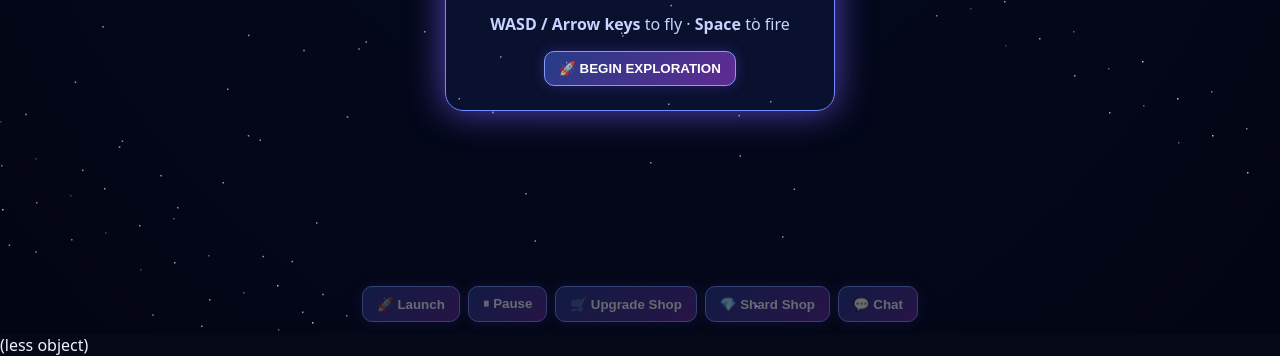
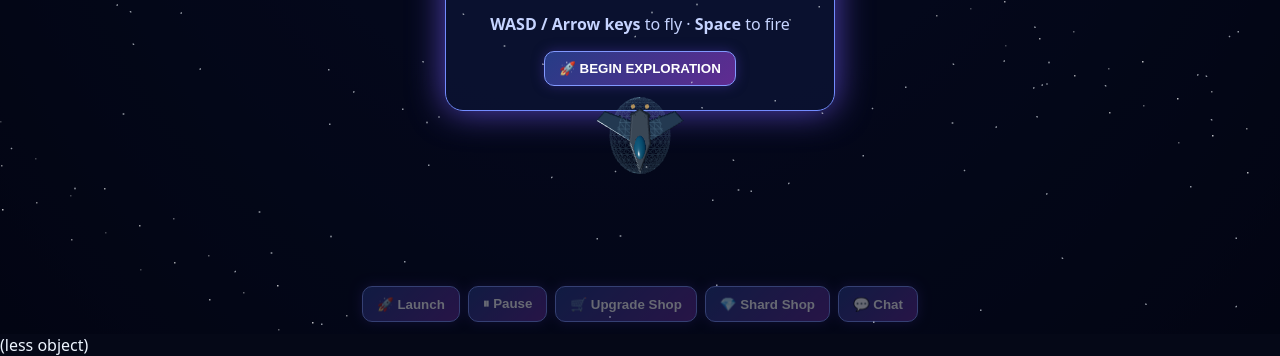
Before and after one commit to kimpanha29-glitch/galaxy-explorer, a plain HTML site: page index.html in a window 1280 px wide. Shown: the part 466-822 px from the top of the page. Drawn offline with nearby package versions, Linux system fonts and the light colour scheme; animation ran at ten frames a second.

Commit message:
Correct ship screen coordinates and keep object speed constant

```diff
--- a/index.html
+++ b/index.html
@@ -127,9 +127,9 @@ window.galaxy3D={
  update(data){
   lastData=data;
   const w=main.clientWidth,h=main.clientHeight;
-  camera.position.set(w/2,h/2,1200);camera.lookAt(w/2,h/2,0);
+  camera.position.set(0,0,1200);camera.lookAt(0,0,0);
   camera.left=-w/2;camera.right=w/2;camera.top=h/2;camera.bottom=-h/2;camera.updateProjectionMatrix();
-  ship.position.set(data.ship.x,h/2-data.ship.y,35);
+  ship.position.set(data.ship.x-w/2,h/2-data.ship.y,35);
   ship.userData.bank=data.bank||0;
   shield.visible=data.shield>0;
   for(const obj of targetMeshes.values())world.remove(obj);
@@ -261,7 +261,7 @@ function shop(){ $('shopItems').innerHTML=upgrades.map((u,i)=>'<div class="item"
 shop();$('shopItems').onclick=e=>{let b=e.target.closest('[data-up]');if(!b)return;let u=upgrades[+b.dataset.up];if(credits>=u[1]){credits-=u[1];u[2]();hud();announce(u[0]+' UPGRADED!')}};$('eventItems').onclick=e=>{let b=e.target.closest('[data-re]');if(!b)return;let u=rewards[+b.dataset.re];if(shards>=u[1]){shards-=u[1];u[2]();hud();announce(u[0]+' UNLOCKED!') }};
 function hud(){ $('credits').textContent=credits;$('hull').textContent=Math.max(0,Math.round(hull));$('shield').textContent=Math.max(0,Math.round(shield));$('score').textContent=score;$('shards').textContent=shards}
 function announce(s){$('notice').textContent=s}
-function spawn(){const available=kinds.filter(k=>k[0]!=='Universe'&&!targets.some(t=>t.name===k[0]));if(!available.length)return;let k;if(!targets.some(t=>t.name==='Universe')&&Math.random()<0.002)k=kinds.find(item=>item[0]==='Universe');else k=available[Math.floor(Math.random()*available.length)];if(youtubePlanetCrops[k[0]])loadYoutubePlanetImage(k[0]);else loadSpaceImage(k[0]);const isBlackHole=/Black Hole|Sagittarius A|M87\\*|Cygnus X-1|TON 618|Phoenix A|Holmberg 15A|Gaia BH|V404 Cygni|GRS 1915|GRO J1655|LMC X-1|M33 X-7|NGC 1600|NGC 4889|S5 0014|OJ 287/i.test(k[0]);targets.push({artIndex:isBlackHole?(k[0]==='TON 618'?3:k[0]==='Phoenix A*'?4:Math.floor(Math.random()*5)):undefined,x:25+Math.random()*(w-50),y:-35,size:18+Math.random()*20,name:k[0],emoji:k[1],hp:k[2],max:k[2],value:k[3],rarity:k[4],speed:.08+Math.random()*.12})}
+function spawn(){const available=kinds.filter(k=>k[0]!=='Universe'&&!targets.some(t=>t.name===k[0]));if(!available.length)return;let k;if(!targets.some(t=>t.name==='Universe')&&Math.random()<0.002)k=kinds.find(item=>item[0]==='Universe');else k=available[Math.floor(Math.random()*available.length)];if(youtubePlanetCrops[k[0]])loadYoutubePlanetImage(k[0]);else loadSpaceImage(k[0]);const isBlackHole=/Black Hole|Sagittarius A|M87\\*|Cygnus X-1|TON 618|Phoenix A|Holmberg 15A|Gaia BH|V404 Cygni|GRS 1915|GRO J1655|LMC X-1|M33 X-7|NGC 1600|NGC 4889|S5 0014|OJ 287/i.test(k[0]);targets.push({artIndex:isBlackHole?(k[0]==='TON 618'?3:k[0]==='Phoenix A*'?4:Math.floor(Math.random()*5)):undefined,x:25+Math.random()*(w-50),y:-35,size:18+Math.random()*20,name:k[0],emoji:k[1],hp:k[2],max:k[2],value:k[3],rarity:k[4],speed:.12})}
 function shoot(){let now=Date.now();if(now-lastShot<fireRate)return;lastShot=now;const bank=(keys.arrowleft||keys.a||keys.keya)?-.12:(keys.arrowright||keys.d||keys.keyd)?.12:0;const fire=(xoff,yoff,speed,extra={})=>{const vx=Math.sin(bank)*speed,vy=-Math.cos(bank)*speed;bullets.push({x:ship.x+xoff,y:ship.y+yoff,vx,vy,v:speed,damage,...extra})};fire(0,-36,8);if(damage>1)fire(-12,-27,8);if(damage>3||weaponLevel>=1)fire(12,-27,8);if(weaponLevel>=2){fire(-24,-20,8);fire(24,-20,8)}if(rocketLevel>0)fire(0,-40,10,{damage:damage+rocketLevel*4,rocket:true})}
 window.addEventListener('keydown',e=>{if(e.target.matches('input,textarea,[contenteditable=true]'))return;const k=e.key.toLowerCase(),code=e.code.toLowerCase();if(['arrowleft','arrowright','arrowup','arrowdown','a','d','w','s','space'].includes(k)||['keya','keyd','keyw','keys','space'].includes(code))e.preventDefault();keys[k]=true;keys[code]=true;if(e.code==='Space'&&playing&&!paused)shoot()});window.addEventListener('keyup',e=>{if(e.target.matches('input,textarea,[contenteditable=true]'))return;keys[e.key.toLowerCase()]=false;keys[e.code.toLowerCase()]=false});
 function event(){const names=['🌟 SUPERNOVA CHAOS','👾 ALIEN FLEET INVASION','🌀 WORMHOLE EXPEDITION','☄️ METEOR ARMAGEDDON','🌌 GALAXY COLLISION','🕳️ BLACK HOLE APOCALYPSE'];let name=names[Math.floor(Math.random()*names.length)];announce('⚠ EVENT: '+name+' ⚠');shards+=5;eventBoss={x:w/2,y:90,hp:450,max:450};setTimeout(()=>{if(eventBoss){shards+=10;announce('EVENT CLEARED! +15 EVENT SHARDS');eventBoss=null;hud()}},25000);hud()}
```
